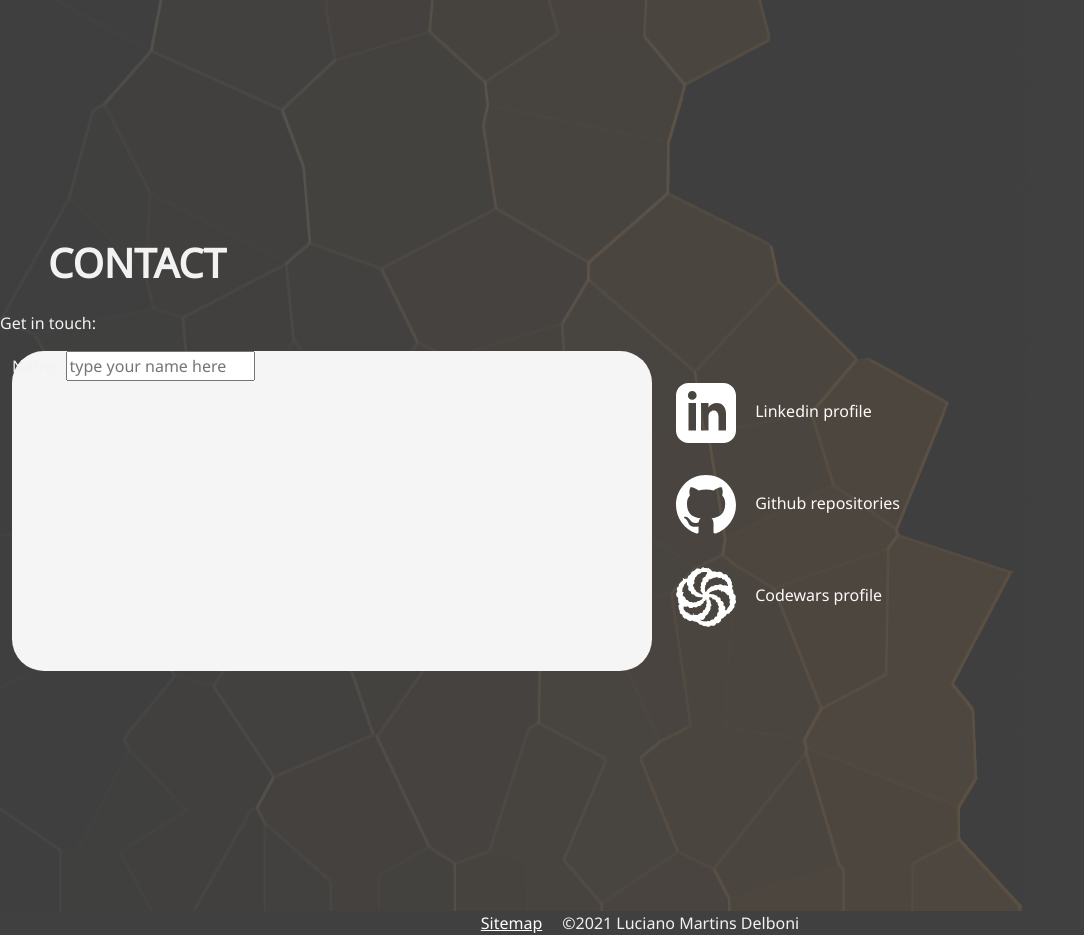
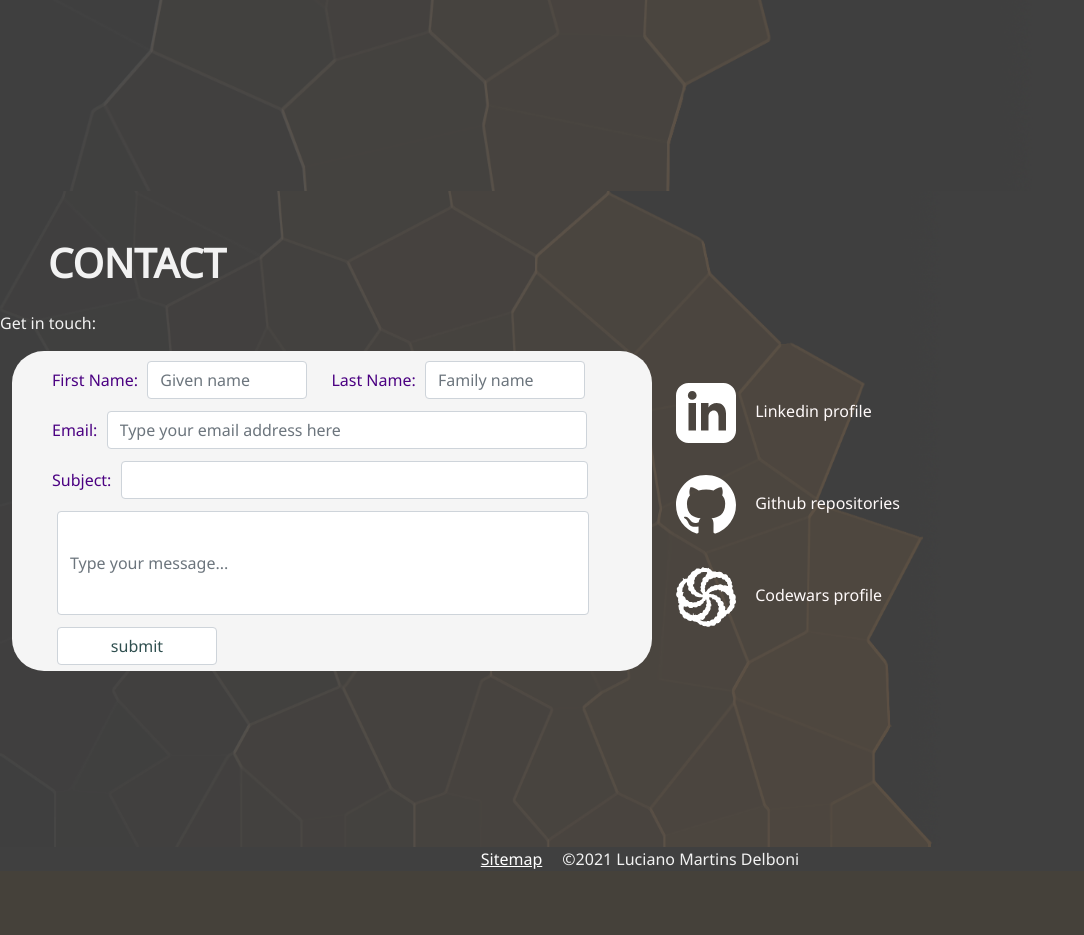
Before and after one commit to lucianodelboni/portfolio, a Django app: page / in a window 1280 px wide. Shown: the part 1969-2904 px from the top of the page, without its empty margins (0-1084 px from the left). After the commit the page ends 2838 px from the top, so only its background shows below. Run offline with Django 3.2, Linux system fonts and the light colour scheme.

Commit message:
created simplified UI version of contact form

```diff
--- a/portfolio_app/static/css/styles.css
+++ b/portfolio_app/static/css/styles.css
@@ -15,6 +15,10 @@ body{
 
 li{
     cursor: pointer;
+}
+
+form > div > label{
+    color: indigo;
 }
 
 footer{
@@ -159,6 +163,37 @@ polygon.arrow__top{
     border-radius: 2rem;
 }
 
+.form__style_spacing{
+    padding: 10px 40px 2px;
+}
+
+.form__style_spacing > input{
+    color:  darkslategrey;
+    margin: 0px 20px 0px 5px;
+    display: inline-block;
+}
+
+#first_name, #last_name{
+    width: 10rem;
+}
+
+#email{
+    width: 30rem;
+}
+
+#subject{
+    width: 29.2rem;
+}
+
+#message{
+    width: 95%;
+    height: 6.5rem;
+}
+
+#submit_button{
+    width: 10rem;
+}
+
 .contact__space{
     margin: 2rem 0rem;
 }
@@ -231,8 +266,12 @@ polygon.arrow__top{
 /*for 1080p 16:9 compatibily*/
 @media (min-width:  1080px){
 
-    #landing, #aboutme, #portfolio, #contact{
+    #landing, #aboutme, #portfolio {
         height: 45rem;
+    }
+
+    #contact{
+        height: 41rem;
     }
     .arrows__animation{
         top: 670px;
--- a/portfolio_app/templates/landing_page.html
+++ b/portfolio_app/templates/landing_page.html
@@ -128,15 +128,26 @@
         <div class="row">
           <div class="col">
             <form class="form__style">
-              <div>
-                <label for="contact_name">Name:</label>
-                <input type="text" placeholder="type your name here"/ id="contact_name">
+              <div class="form__style_spacing">
+                <label for="first_name">First Name:</label>
+                <input class="form-control" type="text" placeholder="Given name" id="first_name">
+                <label for="last_name">Last Name:</label>
+                <input class="form-control" type="text" placeholder="Family name" id="last_name">
               </div>
-
-
-
-
-
+              <div class="form__style_spacing">
+                <label for="email">Email:</label>
+                <input class="form-control" type="email" placeholder="Type your email address here" id="email">
+              </div>
+              <div class="form__style_spacing">
+                <label for="subject">Subject:</label>
+                <input class="form-control" type="text" placeholder="" id="subject">
+              </div>
+              <div class="form__style_spacing">
+                <input class="form-control" type="text" placeholder="Type your message..." id="message">
+              </div>
+              <div class="form__style_spacing">
+                <input class="form-control" type="submit"  id="submit_button" value="submit">
+              </div>
 
             </form>
           </div>
```
